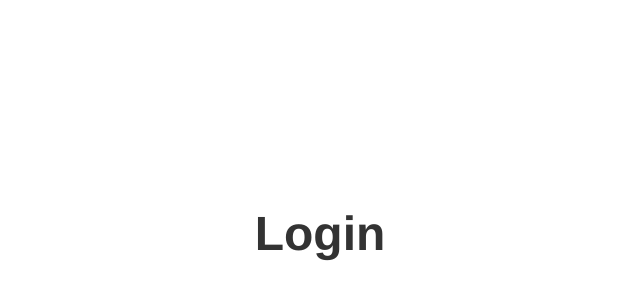
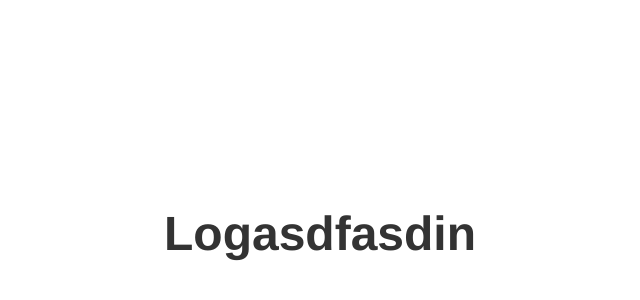
Before and after one commit to mason369/CRM-Vue, a Vue app: page / in a window 1280 px wide. Shown: the part 166-466 px from the top of the page, without its empty margins (320-960 px from the left). Built offline with nearby package versions, Linux system fonts and the light colour scheme.

Commit message:
更新配置文件

```diff
--- a/src/router/index.ts
+++ b/src/router/index.ts
@@ -1,5 +1,5 @@
 import { RouteRecordRaw, createRouter, createWebHashHistory } from 'vue-router';
-const routes: RouteRecordRaw[] = [
+const routes: Array<RouteRecordRaw> = [
     {
         path: '/',
         name: 'login',
--- a/src/views/Login/index.vue
+++ b/src/views/Login/index.vue
@@ -1,6 +1,6 @@
 <template>
     <div class="login">
-        <h1>Login</h1>
+        <h1>Logasdfasdin</h1>
     </div>
 </template>
 
--- a/vite.config.ts
+++ b/vite.config.ts
@@ -4,7 +4,7 @@ import path from 'path';
 import vueJsx from '@vitejs/plugin-vue-jsx';
 import AutoImport from 'unplugin-auto-import/vite';
 import Components from 'unplugin-vue-components/vite';
-import { ElementPlusResolver } from 'unplugin-vue-components/resolvers'
+import { ElementPlusResolver } from 'unplugin-vue-components/resolvers';
 import { NaiveUiResolver } from 'unplugin-vue-components/resolvers';
 
 export default defineConfig({
```
Also changed, not shown: src/router/routes.ts (added, +9 -0 lines).
